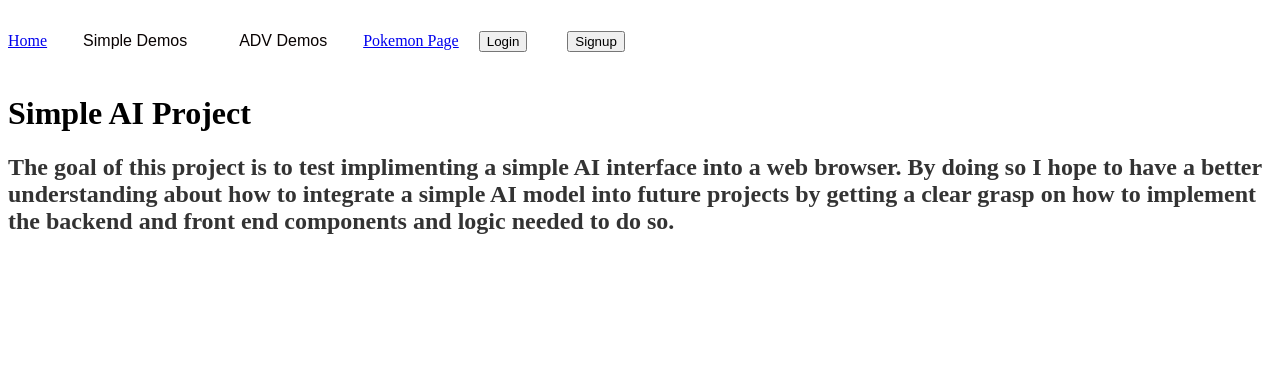
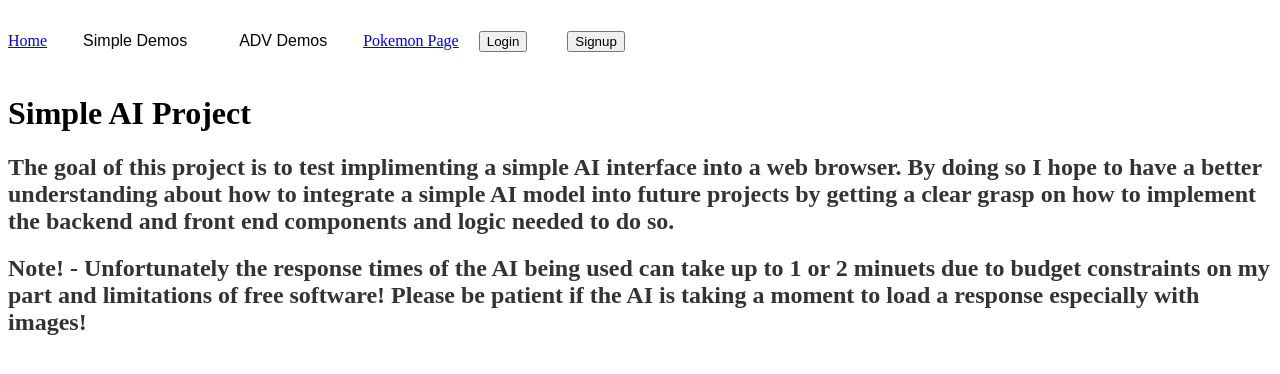
Before and after one commit to graysonslater/Simple_AI_Project, a React (Vite) app in the folder react-vite/: page / in a window 1280 px wide. Shown: the top 374 px of the page. Built offline with nearby package versions, Linux system fonts and the light colour scheme; no server answers.

Commit message:
updated home page and readme messages

```diff
--- a/react-vite/src/components/HomePage/HomePage.jsx
+++ b/react-vite/src/components/HomePage/HomePage.jsx
@@ -3,6 +3,7 @@ function HomePage(){
         <div className="MainPage">
             <h1 className="Title">Simple AI Project</h1>
             <h2 className="JokesAi">The goal of this project is to test implimenting a simple AI interface into a web browser. By doing so I hope to have a better understanding about how to integrate a simple AI model into future projects by getting a clear grasp on how to implement the backend and front end components and logic needed to do so.</h2>
+            <h2>Note! - Unfortunately the response times of the AI being used can take up to 1 or 2 minuets due to budget constraints on my part and limitations of free software! Please be patient if the AI is taking a moment to load a response especially with images!</h2>
         </div>
     )
 }
```
Also changed, not shown: 1 other file (tests, documents, lock files or other folders).
